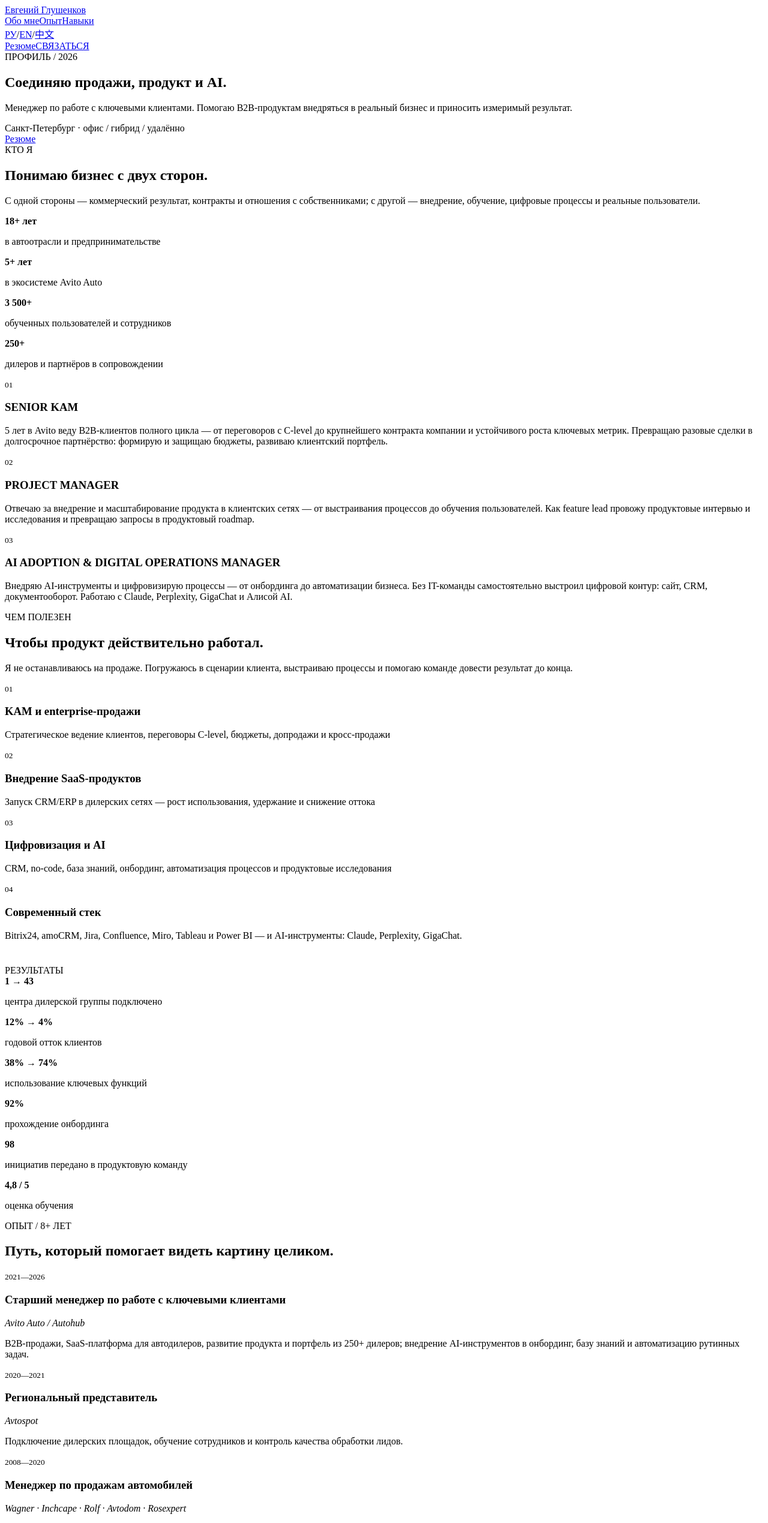
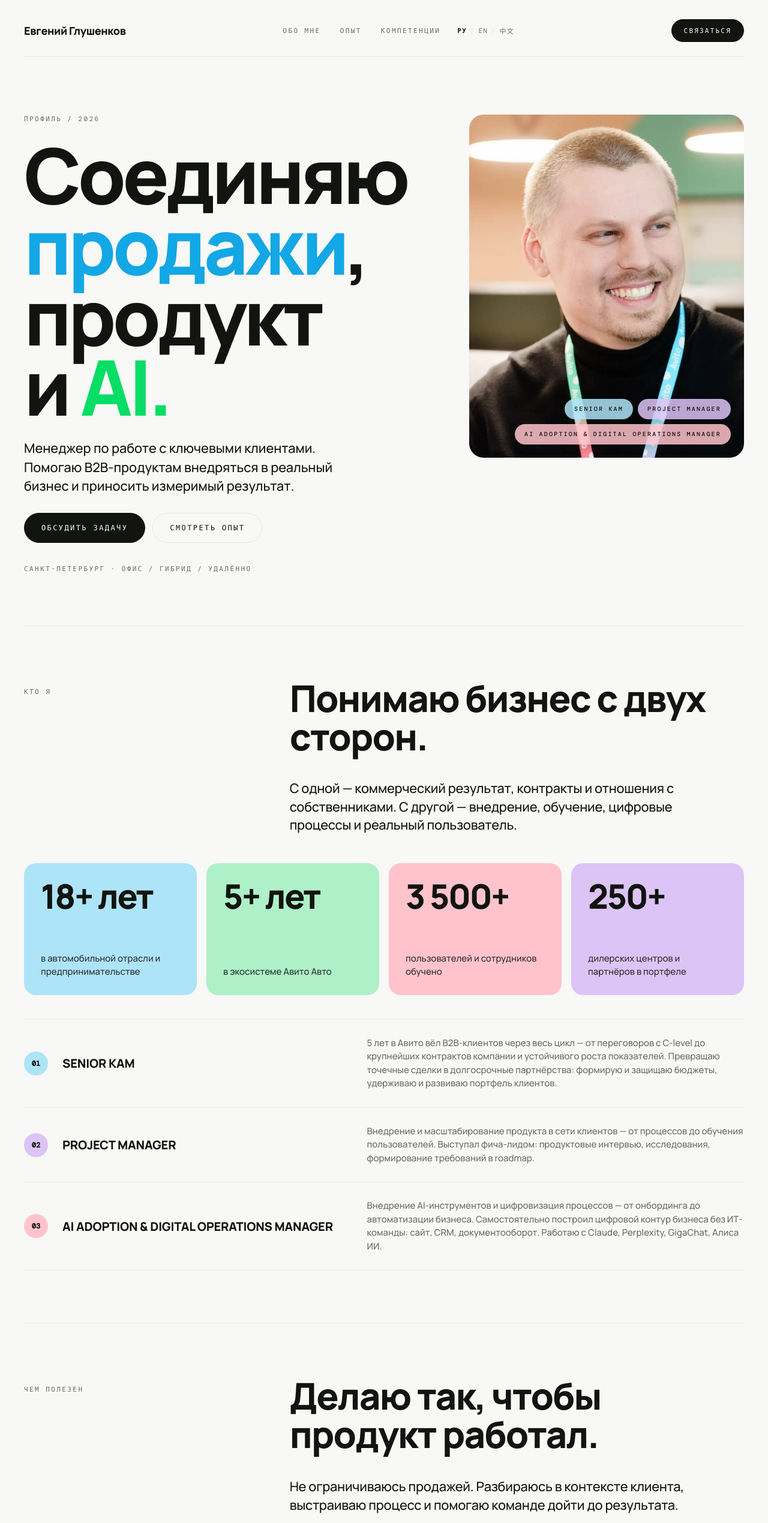
Before and after one commit to EvgeniGlushenkov/resume, a plain HTML site: page index.html in a window 1280 px wide. Shown: the top 2539 px of the page at 60% size. Drawn offline with nearby package versions, Linux system fonts and the light colour scheme.

Commit message:
Add files via upload

```diff
--- a/index.html
+++ b/index.html
@@ -1,15 +1,135 @@
 <!DOCTYPE html>
-<html lang="ru"><head><meta charset="utf-8"><meta name="viewport" content="width=device-width,initial-scale=1"><title>Евгений Глушенков — Профиль</title>
-<link rel="alternate" hreflang="ru" href="index.html"><link rel="alternate" hreflang="en" href="en.html"><link rel="alternate" hreflang="zh" href="zh.html"><link rel="stylesheet" href="style.css"></head><body>
-<header><a class="logo" href="index.html">Евгений Глушенков</a><nav><a href="#about">Обо мне</a><a href="#experience">Опыт</a><a href="#skills">Навыки</a></nav><div class="lang"><a href="index.html" class="on">РУ</a>/<a href="en.html" class="">EN</a>/<a href="zh.html" class="">中文</a></div>
-<div class="btns"><a class="btn" href="https://ukeityrjd-ui.github.io/evgeniglushenkov/resume.html">Резюме</a><a class="btn fill" href="#contact">СВЯЗАТЬСЯ</a></div></header>
-<section><div class="k">ПРОФИЛЬ / 2026</div><h1>Соединяю продажи, продукт и AI.</h1><p class="lead">Менеджер по работе с ключевыми клиентами. Помогаю B2B-продуктам внедряться в реальный бизнес и приносить измеримый результат.</p><div class="tags"><span>Санкт-Петербург · офис / гибрид / удалённо</span></div><a class="btn fill" href="https://ukeityrjd-ui.github.io/evgeniglushenkov/resume.html">Резюме</a></section>
-<section id="about"><div class="k">КТО Я</div><h2>Понимаю бизнес с двух сторон.</h2><p class="muted">С одной стороны — коммерческий результат, контракты и отношения с собственниками; с другой — внедрение, обучение, цифровые процессы и реальные пользователи.</p><div class="grid"><div class="card"><b>18+ лет</b><p>в автоотрасли и предпринимательстве</p></div><div class="card"><b>5+ лет</b><p>в экосистеме Avito Auto</p></div><div class="card"><b>3 500+</b><p>обученных пользователей и сотрудников</p></div><div class="card"><b>250+</b><p>дилеров и партнёров в сопровождении</p></div></div>
-<div class="grid"><div class="card"><small class="k">01</small><h3>SENIOR KAM</h3><p>5 лет в Avito веду B2B-клиентов полного цикла — от переговоров с C-level до крупнейшего контракта компании и устойчивого роста ключевых метрик. Превращаю разовые сделки в долгосрочное партнёрство: формирую и защищаю бюджеты, развиваю клиентский портфель.</p></div><div class="card"><small class="k">02</small><h3>PROJECT MANAGER</h3><p>Отвечаю за внедрение и масштабирование продукта в клиентских сетях — от выстраивания процессов до обучения пользователей. Как feature lead провожу продуктовые интервью и исследования и превращаю запросы в продуктовый roadmap.</p></div><div class="card"><small class="k">03</small><h3>AI ADOPTION & DIGITAL OPERATIONS MANAGER</h3><p>Внедряю AI-инструменты и цифровизирую процессы — от онбординга до автоматизации бизнеса. Без IT-команды самостоятельно выстроил цифровой контур: сайт, CRM, документооборот. Работаю с Claude, Perplexity, GigaChat и Алисой AI.</p></div></div></section>
-<section id="skills"><div class="k">ЧЕМ ПОЛЕЗЕН</div><h2>Чтобы продукт действительно работал.</h2><p class="muted">Я не останавливаюсь на продаже. Погружаюсь в сценарии клиента, выстраиваю процессы и помогаю команде довести результат до конца.</p><div class="grid"><div class="card"><small class="k">01</small><h3>KAM и enterprise-продажи</h3><p>Стратегическое ведение клиентов, переговоры C-level, бюджеты, допродажи и кросс-продажи</p></div><div class="card"><small class="k">02</small><h3>Внедрение SaaS-продуктов</h3><p>Запуск CRM/ERP в дилерских сетях — рост использования, удержание и снижение оттока</p></div><div class="card"><small class="k">03</small><h3>Цифровизация и AI</h3><p>CRM, no-code, база знаний, онбординг, автоматизация процессов и продуктовые исследования</p></div><div class="card"><small class="k">04</small><h3>Современный стек</h3><p>Bitrix24, amoCRM, Jira, Confluence, Miro, Tableau и Power BI — и AI-инструменты: Claude, Perplexity, GigaChat.</p></div></div>
-<div class="k" style="margin-top:40px">РЕЗУЛЬТАТЫ</div><div class="grid"><div class="card"><b>1 → 43</b><p>центра дилерской группы подключено</p></div><div class="card"><b>12% → 4%</b><p>годовой отток клиентов</p></div><div class="card"><b>38% → 74%</b><p>использование ключевых функций</p></div><div class="card"><b>92%</b><p>прохождение онбординга</p></div><div class="card"><b>98</b><p>инициатив передано в продуктовую команду</p></div><div class="card"><b>4,8 / 5</b><p>оценка обучения</p></div></div></section>
-<section id="experience"><div class="k">ОПЫТ / 8+ ЛЕТ</div><h2>Путь, который помогает видеть картину целиком.</h2><div class="job"><small>2021—2026</small><div><h3>Старший менеджер по работе с ключевыми клиентами</h3><em>Avito Auto / Autohub</em><p class="muted">B2B-продажи, SaaS-платформа для автодилеров, развитие продукта и портфель из 250+ дилеров; внедрение AI-инструментов в онбординг, базу знаний и автоматизацию рутинных задач.</p></div></div><div class="job"><small>2020—2021</small><div><h3>Региональный представитель</h3><em>Avtospot</em><p class="muted">Подключение дилерских площадок, обучение сотрудников и контроль качества обработки лидов.</p></div></div><div class="job"><small>2008—2020</small><div><h3>Менеджер по продажам автомобилей</h3><em>Wagner · Inchcape · Rolf · Avtodom · Rosexpert</em><p class="muted">Полный цикл розничных продаж в дилерских центрах (Wagner, Inchcape, Rolf, Avtodom): потребности, презентация, тест-драйв, кредит и страхование, документы и выдача. Ранее — B2B-продажи и тендеры (Rosexpert), работа с импортёрами BMW и Volkswagen Group.</p></div></div><div class="job"><small>2016—2018</small><div><h3>Индивидуальный предприниматель</h3><em>Оптовая и розничная торговля</em><p class="muted">Самостоятельно выстроил цифровую инфраструктуру бизнеса: сайт, интернет-магазин, учёт клиентов и обработка заказов.</p></div></div></section>
-<section id="contact"><div class="k">ЖДУ ОБСУЖДЕНИЯ</div><h2>Давайте поговорим.</h2><p class="muted">О ключевых клиентах, опыте, росте B2B-продуктов и внедрении AI — расскажу про реальные кейсы и истории команд, которым нужно ускориться.</p><div class="grid">
-<div class="card"><h3>Телефон</h3><a href="tel:+79119536026">+7 (911) 953-60-26</a></div><div class="card"><h3>Почта</h3><a href="mailto:evgeniglushenkov@mail.ru">evgeniglushenkov@mail.ru</a></div><div class="card"><h3>Telegram</h3><a href="https://t.me/EvgeniGlushenkov">@EvgeniGlushenkov</a></div></div>
-<p style="margin-top:28px"><a class="btn fill" href="https://ukeityrjd-ui.github.io/evgeniglushenkov/resume.html">Резюме</a></p></section>
-<footer>© Евгений Глушенков · B2B · SaaS · AI · Automotive</footer></body></html>
+<html lang="ru">
+<head>
+<meta charset="utf-8">
+<meta name="viewport" content="width=device-width, initial-scale=1">
+<title>Евгений Глушенков — Senior KAM, Project Manager, AI Adoption</title>
+<meta name="description" content="Соединяю продажи, продукт и AI. Менеджер по работе с ключевыми клиентами, B2B, SaaS, Automotive.">
+<link rel="preconnect" href="https://fonts.googleapis.com">
+<link rel="preconnect" href="https://fonts.gstatic.com" crossorigin>
+<link href="https://fonts.googleapis.com/css2?family=DM+Mono:wght@400;500&family=Manrope:wght@500;700;800&display=swap" rel="stylesheet">
+<link rel="stylesheet" href="style.css">
+<style>html{scroll-behavior:smooth}body{margin:0;background:#f8f8f6}</style>
+</head>
+<body>
+<section class="eg-q9p" aria-labelledby="eg-q9p-hero-name">
+<div class="eg-q9p__container">
+
+<header class="eg-q9p__topbar">
+  <div class="eg-q9p__logo">Евгений Глушенков</div>
+  <div class="eg-q9p__topbar-mid">
+    <nav class="eg-q9p__nav" aria-label="Разделы">
+      <a href="#eg-about">Обо мне</a>
+      <a href="#eg-experience">Опыт</a>
+      <a href="#eg-skills">Компетенции</a>
+    </nav>
+    <div class="eg-q9p__lang" aria-label="Язык">
+      <a href="index.html" class="eg-q9p__lang--active">РУ</a><span class="eg-q9p__lang-sep">/</span><a href="en.html">EN</a><span class="eg-q9p__lang-sep">/</span><a href="zh.html">中文</a>
+    </div>
+  </div>
+  <a href="#eg-contact" class="eg-q9p__btn eg-q9p__btn--primary eg-q9p__btn--sm">Связаться</a>
+</header>
+
+<div class="eg-q9p__hero">
+  <div class="eg-q9p__hero-content">
+    <div class="eg-q9p__hero-label">ПРОФИЛЬ / 2026</div>
+    <h1 class="eg-q9p__hero-name" id="eg-q9p-hero-name">Соединяю<br><span class="eg-q9p__accent-blue">продажи</span>, продукт<br>и <span class="eg-q9p__accent-green">AI.</span></h1>
+    <p class="eg-q9p__hero-desc">Менеджер по работе с ключевыми клиентами. Помогаю B2B-продуктам внедряться в реальный бизнес и приносить измеримый результат.</p>
+    <div class="eg-q9p__hero-buttons">
+      <a href="#eg-contact" class="eg-q9p__btn eg-q9p__btn--primary">Обсудить задачу</a>
+      <a href="#eg-experience" class="eg-q9p__btn eg-q9p__btn--ghost">Смотреть опыт</a>
+    </div>
+    <div class="eg-q9p__hero-loc">Санкт-Петербург · офис / гибрид / удалённо</div>
+  </div>
+  <div class="eg-q9p__hero-photo">
+    <img src="avatar_new_portrait.jpg" alt="Евгений Глушенков">
+    <div class="eg-q9p__hero-badges-group">
+      <div class="eg-q9p__hero-badges-row">
+        <div class="eg-q9p__hero-badge eg-q9p__hero-badge--blue">SENIOR KAM</div>
+        <div class="eg-q9p__hero-badge eg-q9p__hero-badge--purple">PROJECT MANAGER</div>
+      </div>
+      <div class="eg-q9p__hero-badge eg-q9p__hero-badge--red">AI ADOPTION &amp; DIGITAL OPERATIONS MANAGER</div>
+    </div>
+  </div>
+</div>
+
+<section class="eg-q9p__section" aria-labelledby="eg-about-title" id="eg-about">
+  <div class="eg-q9p__section-head">
+    <div class="eg-q9p__section-eyebrow">КТО Я</div>
+    <h2 class="eg-q9p__section-title" id="eg-about-title">Понимаю бизнес с двух сторон.</h2>
+  </div>
+  <div class="eg-q9p__intro"><div></div>
+    <p class="eg-q9p__intro-text">С одной — коммерческий результат, контракты и отношения с собственниками. С другой — внедрение, обучение, цифровые процессы и реальный пользователь.</p>
+  </div>
+  <div class="eg-q9p__personal">
+    <div class="eg-q9p__personal-card eg-q9p__personal-card--blue"><div class="eg-q9p__personal-num">18+ лет</div><p class="eg-q9p__personal-label">в автомобильной отрасли и предпринимательстве</p></div>
+    <div class="eg-q9p__personal-card eg-q9p__personal-card--green"><div class="eg-q9p__personal-num">5+ лет</div><p class="eg-q9p__personal-label">в экосистеме Авито Авто</p></div>
+    <div class="eg-q9p__personal-card eg-q9p__personal-card--pink"><div class="eg-q9p__personal-num">3 500+</div><p class="eg-q9p__personal-label">пользователей и сотрудников обучено</p></div>
+    <div class="eg-q9p__personal-card eg-q9p__personal-card--purple"><div class="eg-q9p__personal-num">250+</div><p class="eg-q9p__personal-label">дилерских центров и партнёров в портфеле</p></div>
+  </div>
+  <div class="eg-q9p__roles-list">
+    <div class="eg-q9p__roles-item"><div class="eg-q9p__roles-num eg-q9p__roles-num--blue">01</div><div class="eg-q9p__roles-title">SENIOR KAM</div><div class="eg-q9p__roles-desc">5 лет в Авито вёл B2B-клиентов через весь цикл — от переговоров с C-level до крупнейших контрактов компании и устойчивого роста показателей. Превращаю точечные сделки в долгосрочные партнёрства: формирую и защищаю бюджеты, удерживаю и развиваю портфель клиентов.</div></div>
+    <div class="eg-q9p__roles-item"><div class="eg-q9p__roles-num eg-q9p__roles-num--purple">02</div><div class="eg-q9p__roles-title">PROJECT MANAGER</div><div class="eg-q9p__roles-desc">Внедрение и масштабирование продукта в сети клиентов — от процессов до обучения пользователей. Выступал фича-лидом: продуктовые интервью, исследования, формирование требований в roadmap.</div></div>
+    <div class="eg-q9p__roles-item"><div class="eg-q9p__roles-num eg-q9p__roles-num--red">03</div><div class="eg-q9p__roles-title">AI ADOPTION &amp; DIGITAL OPERATIONS MANAGER</div><div class="eg-q9p__roles-desc">Внедрение AI-инструментов и цифровизация процессов — от онбординга до автоматизации бизнеса. Самостоятельно построил цифровой контур бизнеса без ИТ-команды: сайт, CRM, документооборот. Работаю с Claude, Perplexity, GigaChat, Алиса ИИ.</div></div>
+  </div>
+</section>
+
+<section class="eg-q9p__section" aria-labelledby="eg-skills-title" id="eg-skills">
+  <div class="eg-q9p__section-head">
+    <div class="eg-q9p__section-eyebrow">ЧЕМ ПОЛЕЗЕН</div>
+    <h2 class="eg-q9p__section-title" id="eg-skills-title">Делаю так, чтобы продукт работал.</h2>
+  </div>
+  <div class="eg-q9p__intro"><div></div>
+    <p class="eg-q9p__intro-text">Не ограничиваюсь продажей. Разбираюсь в контексте клиента, выстраиваю процесс и помогаю команде дойти до результата.</p>
+  </div>
+  <div class="eg-q9p__pillars">
+    <article class="eg-q9p__pillar eg-q9p__pillar--blue"><div class="eg-q9p__pillar-num">01</div><div><h3 class="eg-q9p__pillar-title">KAM и enterprise-продажи</h3><p class="eg-q9p__pillar-desc">Стратегические клиенты, C-level переговоры, бюджеты, upsell и cross-sell</p></div></article>
+    <article class="eg-q9p__pillar eg-q9p__pillar--green"><div class="eg-q9p__pillar-num">02</div><div><h3 class="eg-q9p__pillar-title">Внедрение SaaS-продуктов</h3><p class="eg-q9p__pillar-desc">Rollout CRM/ERP в дилерских сетях, adoption, удержание и снижение оттока</p></div></article>
+    <article class="eg-q9p__pillar eg-q9p__pillar--pink"><div class="eg-q9p__pillar-num">03</div><div><h3 class="eg-q9p__pillar-title">Цифровизация и AI</h3><p class="eg-q9p__pillar-desc">CRM, no-code, базы знаний, онбординг, автоматизация рутины и продуктовые исследования</p></div></article>
+    <article class="eg-q9p__pillar eg-q9p__pillar--purple"><div class="eg-q9p__pillar-num">04</div><div><h3 class="eg-q9p__pillar-title">Работаю на современном стеке</h3><p class="eg-q9p__pillar-desc">Bitrix24, amoCRM, Jira, Confluence, Miro, Tableau и Power BI — а также AI-инструменты: Claude, Perplexity, GigaChat.</p></div></article>
+  </div>
+</section>
+
+<section class="eg-q9p__section" aria-labelledby="eg-results-label">
+  <div class="eg-q9p__section-eyebrow eg-q9p__section-eyebrow--solo" id="eg-results-label">РЕЗУЛЬТАТЫ</div>
+  <div class="eg-q9p__results">
+    <div class="eg-q9p__result eg-q9p__result--blue"><div class="eg-q9p__result-num">1 → 43</div><p class="eg-q9p__result-label">центра в rollout дилерской группы</p></div>
+    <div class="eg-q9p__result eg-q9p__result--green"><div class="eg-q9p__result-num">12% → 4%</div><p class="eg-q9p__result-label">годовой отток портфеля</p></div>
+    <div class="eg-q9p__result eg-q9p__result--pink"><div class="eg-q9p__result-num">38% → 74%</div><p class="eg-q9p__result-label">использование ключевых функций</p></div>
+    <div class="eg-q9p__result eg-q9p__result--purple"><div class="eg-q9p__result-num">92%</div><p class="eg-q9p__result-label">завершение онбординга</p></div>
+    <div class="eg-q9p__result eg-q9p__result--pink"><div class="eg-q9p__result-num">98</div><p class="eg-q9p__result-label">инициатив передано в продукт</p></div>
+    <div class="eg-q9p__result eg-q9p__result--blue"><div class="eg-q9p__result-num">4,8 / 5</div><p class="eg-q9p__result-label">оценка обучения</p></div>
+  </div>
+</section>
+
+<section class="eg-q9p__section" aria-labelledby="eg-experience-title" id="eg-experience">
+  <div class="eg-q9p__section-head">
+    <div class="eg-q9p__section-eyebrow">КЛЮЧЕВОЙ ОПЫТ / 8+ ЛЕТ</div>
+    <h2 class="eg-q9p__section-title" id="eg-experience-title">Опыт, который помогает видеть целое.</h2>
+  </div>
+  <div class="eg-q9p__exp"><div></div>
+    <div class="eg-q9p__exp-list">
+      <article class="eg-q9p__exp-item"><div class="eg-q9p__exp-year">2021—2026</div><div class="eg-q9p__exp-role">Старший менеджер по работе с ключевыми клиентами<span class="eg-q9p__exp-role-sub">Авито Авто / Автохаб</span></div><div class="eg-q9p__exp-desc">B2B-продажи, SaaS-платформа для автодилеров, развитие продукта и портфель до 250+ дилерских центров; внедрял AI-инструменты в онбординг, базу знаний и автоматизацию рутинных задач.</div></article>
+      <article class="eg-q9p__exp-item"><div class="eg-q9p__exp-year">2020—2021</div><div class="eg-q9p__exp-role">Региональный представитель<span class="eg-q9p__exp-role-sub">Автоспот</span></div><div class="eg-q9p__exp-desc">Подключение дилеров к платформе, обучение сотрудников и контроль качества обработки заявок</div></article>
+      <article class="eg-q9p__exp-item"><div class="eg-q9p__exp-year">2008—2020</div><div class="eg-q9p__exp-role">Менеджер по продажам автомобилей<span class="eg-q9p__exp-role-sub">Wagner · Inchcape · РОЛЬФ · АВТОДОМ · Росэксперт</span></div><div class="eg-q9p__exp-desc">Полный цикл розничных продаж в автосалонах (Wagner, Inchcape, РОЛЬФ, АВТОДОМ): выявление потребности, презентация, тест-драйв, кредит и страхование, оформление и выдача.<br><br>Ранее&nbsp;— B2B-продажи и тендеры (Росэксперт), взаимодействие с импортёрами BMW и Volkswagen Group.</div></article>
+      <article class="eg-q9p__exp-item"><div class="eg-q9p__exp-year">2016—2018</div><div class="eg-q9p__exp-role">Индивидуальный предприниматель<span class="eg-q9p__exp-role-sub">Оптовая и розничная торговля</span></div><div class="eg-q9p__exp-desc">Самостоятельно построил цифровой контур бизнеса: сайт, интернет-магазин, клиентский учёт и обработка заявок</div></article>
+    </div>
+  </div>
+</section>
+
+<section class="eg-q9p__contact" aria-labelledby="eg-contact-title" id="eg-contact">
+  <div class="eg-q9p__contact-eyebrow">ГОТОВ К ДИАЛОГУ</div>
+  <h2 class="eg-q9p__contact-title" id="eg-contact-title">Давайте <em>поговорим.</em></h2>
+  <p class="eg-q9p__contact-text">О ключевых клиентах, опыте, развитии B2B-продукта и внедрении ИИ — расскажу о реализованных проектах, кейсах и командах, которым нужно двигаться быстрее.</p>
+  <div class="eg-q9p__contact-links">
+    <a class="eg-q9p__contact-card eg-q9p__contact-card--blue" href="tel:+79119536026"><div class="eg-q9p__contact-label">Телефон</div><div class="eg-q9p__contact-value">+7 (911) 953-60-26</div></a>
+    <a class="eg-q9p__contact-card eg-q9p__contact-card--green" href="mailto:evgeniglushenkov@mail.ru"><div class="eg-q9p__contact-label">Email</div><div class="eg-q9p__contact-value">evgeniglushenkov@mail.ru</div></a>
+    <a class="eg-q9p__contact-card eg-q9p__contact-card--pink" href="https://t.me/EvgeniGlushenkov" target="_blank" rel="noopener noreferrer"><div class="eg-q9p__contact-label">Telegram</div><div class="eg-q9p__contact-value">@EvgeniGlushenkov</div></a>
+  </div>
+  <footer class="eg-q9p__footer"><div>© Евгений Глушенков</div><div>B2B · SaaS · AI · Automotive</div></footer>
+</section>
+
+</div>
+</section>
+</body>
+</html>
```
Also changed, not shown: avatar_new_portrait.jpg (added).
